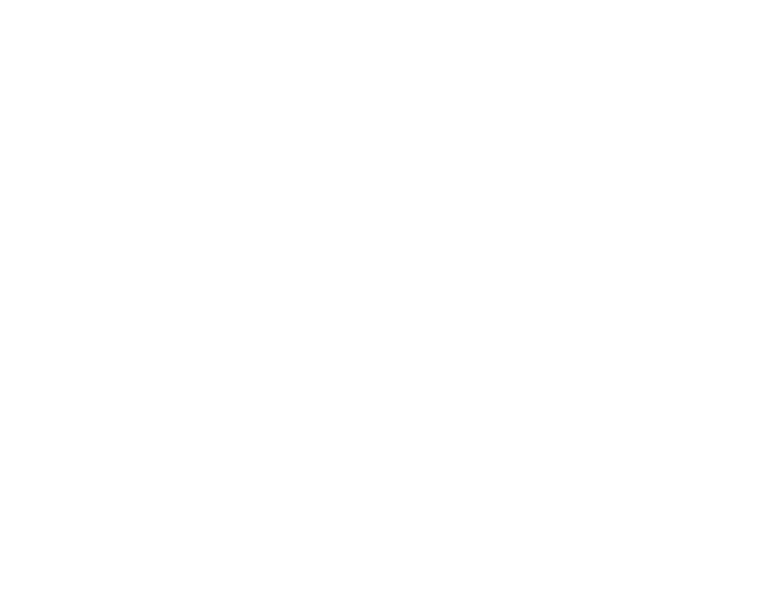
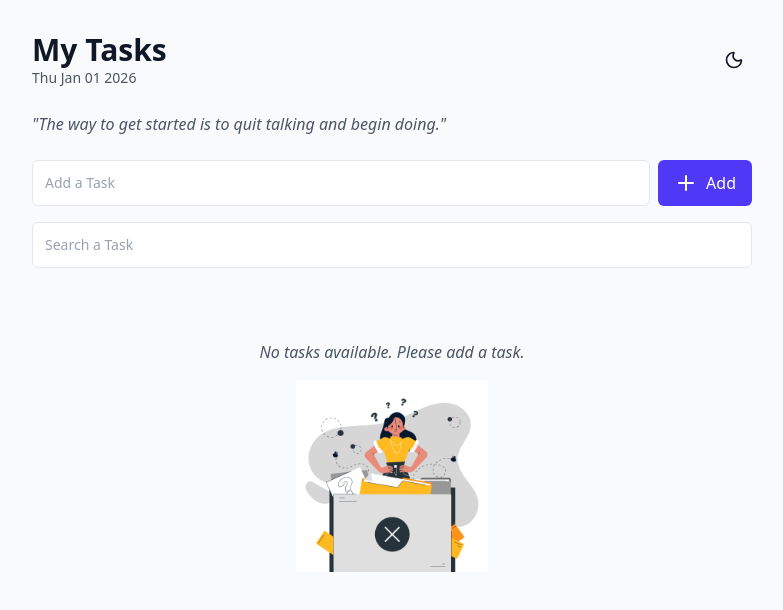
Before and after one commit to siddhikharde/react-tailind-to-do-app, a React (Vite) app: page / in a window 1280 px wide. Shown: the top 610 px of the page, without its empty margins (248-1031 px from the left). Built offline with nearby package versions, Linux system fonts and the light colour scheme.

Commit message:
todo app done

```diff
--- a/package.json
+++ b/package.json
@@ -11,8 +11,10 @@
   },
   "dependencies": {
     "@tailwindcss/vite": "^4.1.18",
+    "lucide-react": "^0.562.0",
     "react": "^19.2.0",
     "react-dom": "^19.2.0",
+    "react-hot-toast": "^2.6.0",
     "tailwindcss": "^4.1.18"
   },
   "devDependencies": {
--- a/src/App.jsx
+++ b/src/App.jsx
@@ -1,9 +1,127 @@
-import React from 'react'
+import React, { useEffect, useState } from 'react'
+import { Moon, Plus } from 'lucide-react'
+import TaskCard from './Taskcard.jsx'
+import { toast } from 'react-hot-toast'
+import noTask from './assets/noTask.jpg'
 
 function App() {
+  const [tasks, setTasks]=useState([]);
+  const [newTask , setNewTask]=useState("");
+const date=new Date().toDateString();
+const [isDarkMode, setIsDarkMode] = useState(false);
+
+  // We'll toggle Tailwind's `dark` class on the root wrapper
+
+
+useEffect(() => {
+  const tasks = JSON.parse(localStorage.getItem('tasks')) || [];
+  setTasks(tasks);
+  setIsDarkMode(JSON.parse(localStorage.getItem('isDarkMode')) || false);
+}, []);
+
+useEffect(() => {
+  localStorage.setItem('isDarkMode', JSON.stringify(isDarkMode));
+}, [isDarkMode]);
+
+const addTask=()=>{
+  if(newTask.trim()==""){
+    toast.error('Enter a valid task!');
+    return;
+  }
+  else{
+ setTasks([newTask,...tasks ]);
+  localStorage.setItem('tasks',JSON.stringify([newTask,...tasks ]));
+  setNewTask("");
+   toast.success('Task added successfully!');
+
+    }
+}
+const deleteTask=(taskToDelete)=>{
+  const updatedTasks=tasks.filter((tasks)=>tasks!==taskToDelete);
+  setTasks (updatedTasks);
+  toast.success('Task deleted successfully!');
+  localStorage.setItem('tasks',JSON.stringify(updatedTasks));
+}
+
+
   return (
-    <div>
+    <div className={isDarkMode ? 'dark' : ''}>
+      <div className="min-h-screen bg-gray-50 dark:bg-gray-900 text-gray-900 dark:text-gray-100 transition-colors">
+        <div className="mx-auto max-w-3xl px-6 py-8">
+          <header className="flex items-center justify-between mb-6">
+            <div>
+              <h1 className="text-3xl font-bold">My Tasks</h1>
+              <p className="text-sm text-gray-600 dark:text-gray-400">{date}</p>
+            </div>
+            <button
+              onClick={() => setIsDarkMode(!isDarkMode)}
+              className="p-2 rounded-md bg-transparent hover:bg-gray-200 dark:hover:bg-gray-800"
+              aria-label="Toggle dark mode"
+            >
+              <Moon className="w-5 h-5" />
+            </button>
+          </header>
 
+          <p className="mb-6 italic text-gray-600 dark:text-gray-400">"The way to get started is to quit talking and begin doing."</p>
+
+          <div className="flex gap-2 mb-4">
+            <input
+              type="text"
+              className="flex-1 p-3 rounded-md border border-gray-200 dark:border-gray-700 bg-white dark:bg-gray-800 placeholder-gray-400 text-sm"
+              placeholder="Add a Task"
+              value={newTask}
+              onChange={(e) => setNewTask(e.target.value)}
+              onKeyUp={(e) => {
+                if (e.key === 'Enter') addTask()
+              }}
+            />
+            <button onClick={addTask} className="inline-flex items-center gap-2 px-4 py-2 bg-indigo-600 hover:bg-indigo-700 text-white rounded-md">
+              <Plus /> Add
+            </button>
+          </div>
+
+          <div className="mb-6">
+            <input
+              type="text"
+              className="w-full p-3 rounded-md border border-gray-200 dark:border-gray-700 bg-white dark:bg-gray-800 placeholder-gray-400 text-sm"
+              placeholder="Search a Task"
+              onKeyUp={(e) => {
+                const searchTerm = e.target.value.toLowerCase()
+                const filteredTasks = JSON.parse(localStorage.getItem('tasks')) || []
+                if (searchTerm === '') {
+                  setTasks(filteredTasks)
+                } else {
+                  setTasks(filteredTasks.filter((task) => task.toLowerCase().includes(searchTerm)))
+                }
+              }}
+              onChange={(e) => {
+                const searchTerm = e.target.value.toLowerCase()
+                const filteredTasks = JSON.parse(localStorage.getItem('tasks')) || []
+                if (searchTerm === '') {
+                  setTasks(filteredTasks)
+                } else {
+                  setTasks(filteredTasks.filter((task) => task.toLowerCase().includes(searchTerm)))
+                }
+              }}
+            />
+          </div>
+
+          <section>
+            {tasks.length === 0 ? (
+              <div className="flex flex-col items-center justify-center py-12">
+                <p className="mb-4 text-gray-600 dark:text-gray-400 italic">No tasks available. Please add a task.</p>
+                <img src={noTask} alt="No Tasks" className="w-48 h-48 object-contain" />
+              </div>
+            ) : (
+              <div className="space-y-3">
+                {tasks.map((task, index) => (
+                  <TaskCard task={task} key={index} deleteTask={() => deleteTask(task)} />
+                ))}
+              </div>
+            )}
+          </section>
+        </div>
+      </div>
     </div>
   )
 }
--- /dev/null
+++ b/src/TaskCard.jsx
@@ -0,0 +1,33 @@
+import React, { useState } from 'react'
+import { Trash } from 'lucide-react'
+
+function TaskCard({ task, deleteTask }) {
+  const [isChecked, setIsChecked] = useState(false)
+
+  const handleCheckboxChange = () => {
+    setIsChecked(!isChecked)
+  }
+
+  return (
+    <div className="flex items-center justify-between p-4 bg-white dark:bg-gray-800 rounded-md shadow">
+      <div className="flex items-center gap-3">
+        <input
+          type="checkbox"
+          checked={isChecked}
+          onChange={handleCheckboxChange}
+          className="h-5 w-5 text-indigo-600 rounded focus:ring-indigo-500"
+        />
+        <p className={`${isChecked ? 'line-through text-gray-400' : 'text-gray-900 dark:text-gray-100'}`}>{task}</p>
+      </div>
+      <button
+        onClick={deleteTask}
+        className="p-2 rounded-md text-red-600 hover:bg-red-50 dark:hover:bg-red-900/20"
+        aria-label="Delete task"
+      >
+        <Trash className="w-5 h-5" />
+      </button>
+    </div>
+  )
+}
+
+export default TaskCard
```
Also changed, not shown: src/assets/noTask.jpg (added), 1 other file (tests, documents, lock files or other folders).
